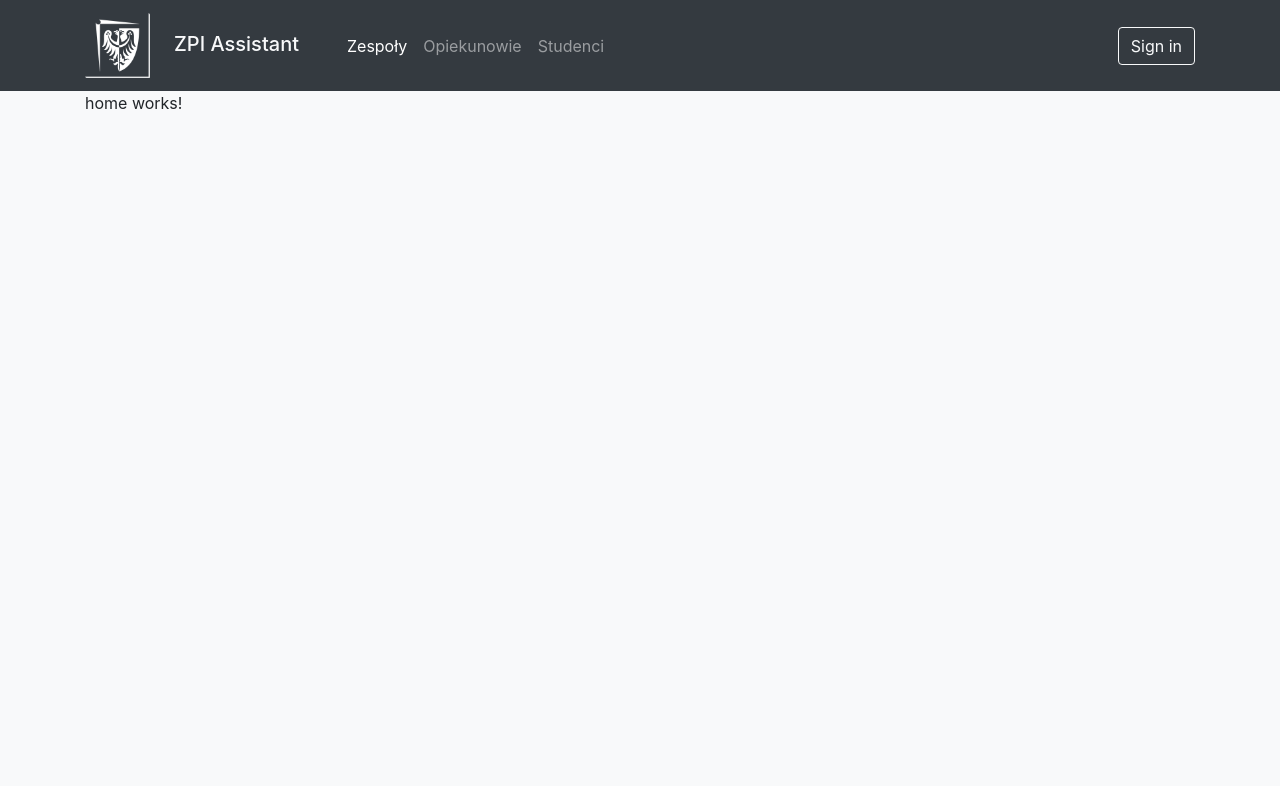
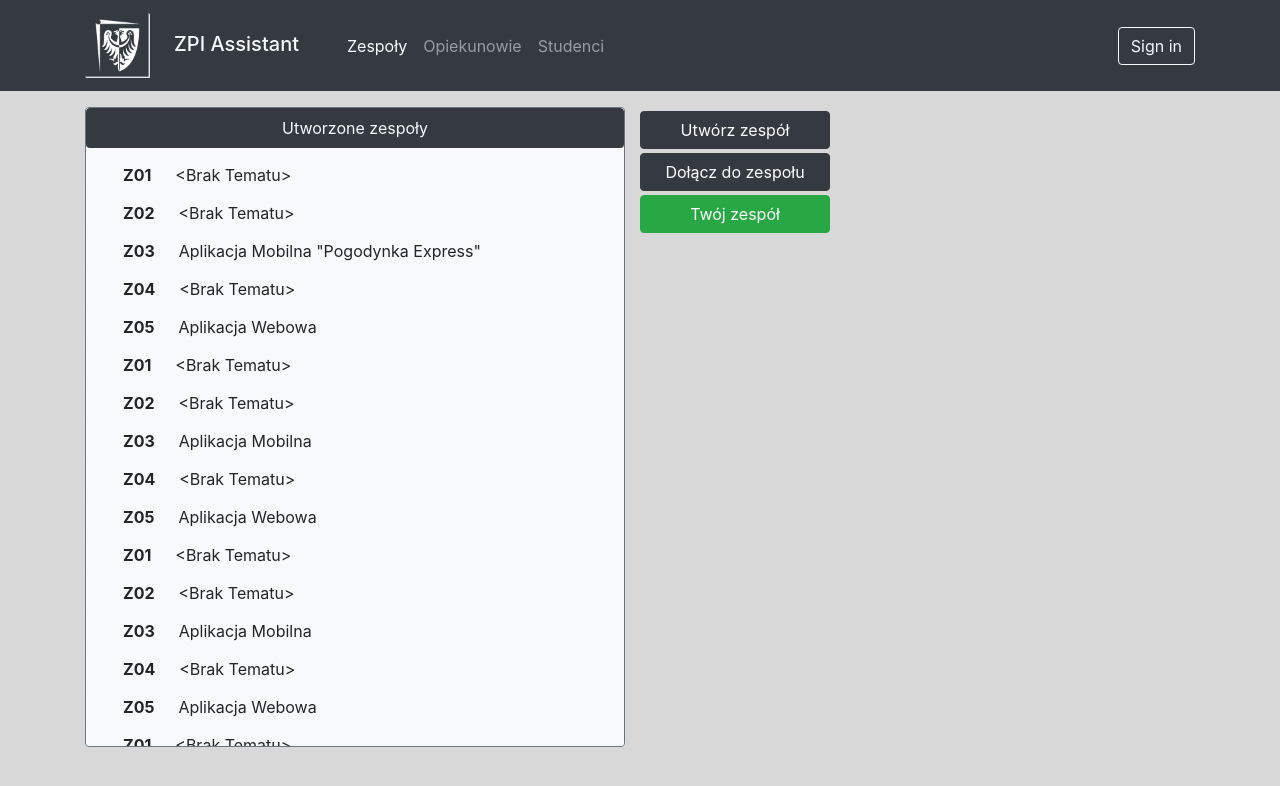
Before and after one commit to Ukasz09/ZPI-assistant, an Angular app in the folder zpi-assistant/: page /teams in a window 1280 px wide. Before the commit this address led to /home. Shown: the top 786 px of the page. Built offline with nearby package versions, Linux system fonts and the light colour scheme.

Commit message:
Add ui for teams page

```diff
--- a/zpi-assistant/package.json
+++ b/zpi-assistant/package.json
@@ -21,6 +21,7 @@
     "@angular/router": "~10.1.4",
     "bootstrap": "^4.5.3",
     "bootstrap-icons": "^1.2.2",
+    "material-design-icons": "^3.0.1",
     "ngx-bootstrap": "^6.2.0",
     "rxjs": "~6.6.0",
     "tslib": "^2.0.0",
--- a/zpi-assistant/src/app/app-routing.module.ts
+++ b/zpi-assistant/src/app/app-routing.module.ts
@@ -1,11 +1,13 @@
 import { NgModule } from '@angular/core';
 import { Routes, RouterModule } from '@angular/router';
 import { HomeComponent } from './pages/home/home.component';
+import { TeamsComponent } from './pages/teams/teams.component';
 
 const routes: Routes = [
-  { path: '', redirectTo: 'home', pathMatch: 'full' },
+  { path: '', redirectTo: 'teams', pathMatch: 'full' },
   { path: 'home', component: HomeComponent },
-  { path: '**', redirectTo: '/home' },
+  { path: 'teams', component: TeamsComponent },
+  { path: '**', redirectTo: '/teams' },
 ];
 
 @NgModule({
--- a/zpi-assistant/src/app/app.module.ts
+++ b/zpi-assistant/src/app/app.module.ts
@@ -11,8 +11,9 @@ import { FormsModule, ReactiveFormsModule } from '@angular/forms';
 import { ModalModule } from 'ngx-bootstrap/modal';
 import { TypeaheadModule } from 'ngx-bootstrap/typeahead';
 import { TeamsComponent } from './pages/teams/teams.component';
+import { TeamsListPanelComponent } from './pages/teams/teams-list-panel/teams-list-panel.component';
 @NgModule({
-  declarations: [AppComponent, NavbarComponent, HomeComponent, TeamsComponent],
+  declarations: [AppComponent, NavbarComponent, HomeComponent, TeamsComponent, TeamsListPanelComponent],
   imports: [
     BrowserModule,
     AppRoutingModule,
--- /dev/null
+++ b/zpi-assistant/src/app/pages/teams/teams-list-panel/teams-list-panel.component.html
@@ -0,0 +1,34 @@
+<div class="d-flex flex-column bg-light border border-secondary rounded overflow-auto h-100">
+  <label class="bg-dark rounded text-light py-2 text-center sticky-top">Utworzone zespoły</label>
+  <ng-container *ngIf="dataReady; else dataNotFetchedTemplate">
+    <div *ngFor="let team of teams">
+      <button type="button" class="btn btn-light btn-category w-100">
+        <div class="text-left">
+          <span class="mx-4 font-weight-bold">{{ team.id }}</span
+          ><span>{{ team.subject | titlecase }}</span>
+        </div>
+      </button>
+    </div>
+  </ng-container>
+</div>
+
+<!-- TEMPLATES -->
+<ng-template #dataNotFetchedTemplate>
+  <!-- <ng-container *ngIf="httpError !== undefined; else dataLoadingTemplate">
+    <div class="preferences-panel">
+      <div class="w-75 mx-auto">
+        <app-error-response
+          [errorCode]="httpError.statusCode"
+          [errorText]="httpError.msg"
+          errorCodeFontSize="3em"
+          errorTextFontSize="1em"
+        >
+        </app-error-response>
+      </div>
+    </div>
+  </ng-container> -->
+</ng-template>
+
+<ng-template #dataLoadingTemplate>
+  <!-- <app-data-loading text="Loading data"></app-data-loading> -->
+</ng-template>
--- /dev/null
+++ b/zpi-assistant/src/app/pages/teams/teams-list-panel/teams-list-panel.component.scss
@@ -0,0 +1,4 @@
+.custom-hr {
+  width: 70%;
+  background-color: black;
+}
--- /dev/null
+++ b/zpi-assistant/src/app/pages/teams/teams-list-panel/teams-list-panel.component.ts
@@ -0,0 +1,46 @@
+import { Component, OnInit } from '@angular/core';
+
+@Component({
+  selector: 'app-teams-list-panel',
+  templateUrl: './teams-list-panel.component.html',
+  styleUrls: ['./teams-list-panel.component.scss'],
+})
+export class TeamsListPanelComponent implements OnInit {
+  dataReady = true;
+  teams = [
+    { id: 'Z01', subject: '<brak tematu>' },
+    { id: 'Z02', subject: '<brak tematu>' },
+    { id: 'Z03', subject: 'aplikacja mobilna "Pogodynka Express"' },
+    { id: 'Z04', subject: '<brak tematu>' },
+    { id: 'Z05', subject: 'aplikacja webowa' },
+    { id: 'Z01', subject: '<brak tematu>' },
+    { id: 'Z02', subject: '<brak tematu>' },
+    { id: 'Z03', subject: 'aplikacja mobilna' },
+    { id: 'Z04', subject: '<brak tematu>' },
+    { id: 'Z05', subject: 'aplikacja webowa' },
+    { id: 'Z01', subject: '<brak tematu>' },
+    { id: 'Z02', subject: '<brak tematu>' },
+    { id: 'Z03', subject: 'aplikacja mobilna' },
+    { id: 'Z04', subject: '<brak tematu>' },
+    { id: 'Z05', subject: 'aplikacja webowa' },
+    { id: 'Z01', subject: '<brak tematu>' },
+    { id: 'Z02', subject: '<brak tematu>' },
+    { id: 'Z03', subject: 'aplikacja mobilna' },
+    { id: 'Z04', subject: '<brak tematu>' },
+    { id: 'Z05', subject: 'aplikacja webowa' },
+    { id: 'Z01', subject: '<brak tematu>' },
+    { id: 'Z02', subject: '<brak tematu>' },
+    { id: 'Z03', subject: 'aplikacja mobilna' },
+    { id: 'Z04', subject: '<brak tematu>' },
+    { id: 'Z05', subject: 'aplikacja webowa' },
+    { id: 'Z01', subject: '<brak tematu>' },
+    { id: 'Z02', subject: '<brak tematu>' },
+    { id: 'Z03', subject: 'aplikacja mobilna' },
+    { id: 'Z04', subject: '<brak tematu>' },
+    { id: 'Z05', subject: 'aplikacja webowa' },
+  ];
+
+  constructor() {}
+
+  ngOnInit(): void {}
+}
--- a/zpi-assistant/src/app/pages/teams/teams.component.html
+++ b/zpi-assistant/src/app/pages/teams/teams.component.html
@@ -1 +1,15 @@
-<p>teams works!</p>
+<div>
+  <div class="row mt-3">
+    <div class="col-md-6">
+      <div style="height: 80vh">
+        <app-teams-list-panel></app-teams-list-panel>
+      </div>
+    </div>
+    <!-- <div class="col-md-5 border rounded">content</div> -->
+    <div class="col-md-2 px-0">
+      <button class="btn btn-dark btn-block my-1" id="create-team-btn">Utwórz zespół</button>
+      <button class="btn btn-dark btn-block my-1" id="join-team-btn">Dołącz do zespołu</button>
+      <button class="btn btn-success btn-block my-1" id="your-team-btn">Twój zespół</button>
+    </div>
+  </div>
+</div>
--- a/zpi-assistant/src/app/pages/teams/teams.component.ts
+++ b/zpi-assistant/src/app/pages/teams/teams.component.ts
@@ -3,13 +3,10 @@ import { Component, OnInit } from '@angular/core';
 @Component({
   selector: 'app-teams',
   templateUrl: './teams.component.html',
-  styleUrls: ['./teams.component.scss']
+  styleUrls: ['./teams.component.scss'],
 })
 export class TeamsComponent implements OnInit {
+  constructor() {}
 
-  constructor() { }
-
-  ngOnInit(): void {
-  }
-
+  ngOnInit(): void {}
 }
--- a/zpi-assistant/src/app/shared/styles/variables.scss
+++ b/zpi-assistant/src/app/shared/styles/variables.scss
@@ -1 +1,3 @@
 $color-light: #f8f9fa;
+// $color-darker-light: rgb(238, 236, 236);
+$color-darker-light: #d8d8d8;
--- a/zpi-assistant/src/index.html
+++ b/zpi-assistant/src/index.html
@@ -7,6 +7,7 @@
     <meta name="viewport" content="width=device-width, initial-scale=1" />
     <link rel="icon" type="image/x-icon" href="favicon.ico" />
     <link href="https://maxcdn.bootstrapcdn.com/bootstrap/4.0.0/css/bootstrap.min.css" rel="stylesheet" />
+    <link href="https://fonts.googleapis.com/icon?family=Material+Icons" rel="stylesheet" />
   </head>
   <body>
     <app-root></app-root>
--- a/zpi-assistant/src/styles.scss
+++ b/zpi-assistant/src/styles.scss
@@ -1,5 +1,5 @@
 @use "../src/app/shared/styles/variables.scss";
 
 body {
-  background-color: variables.$color-light;
+  background-color: variables.$color-darker-light;
 }
```
Also changed, not shown: 2 other files (tests, documents, lock files or other folders).
